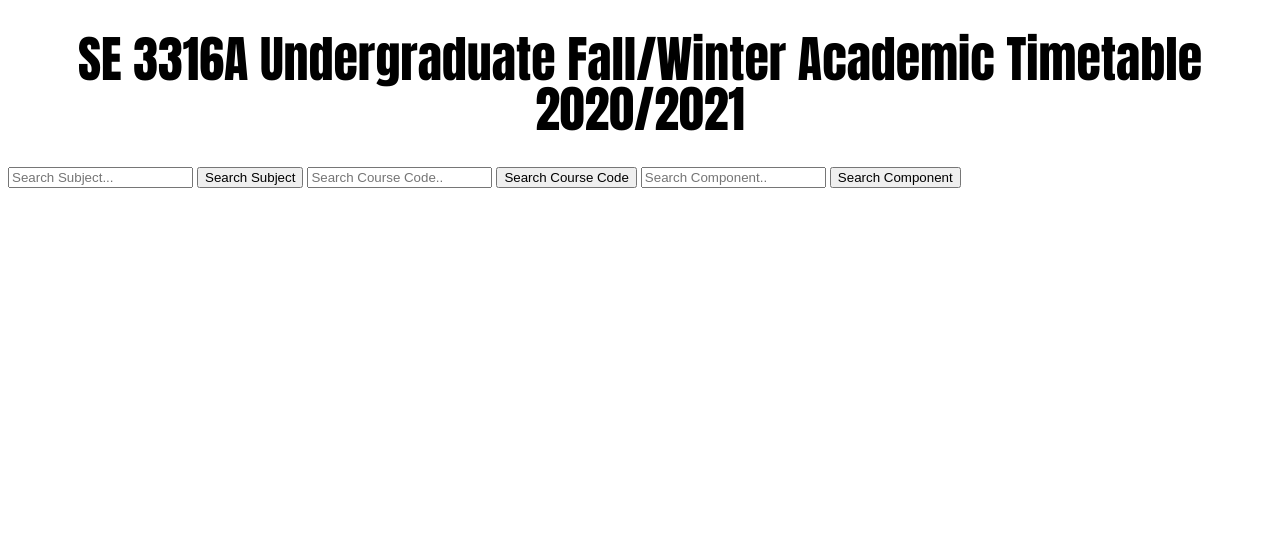
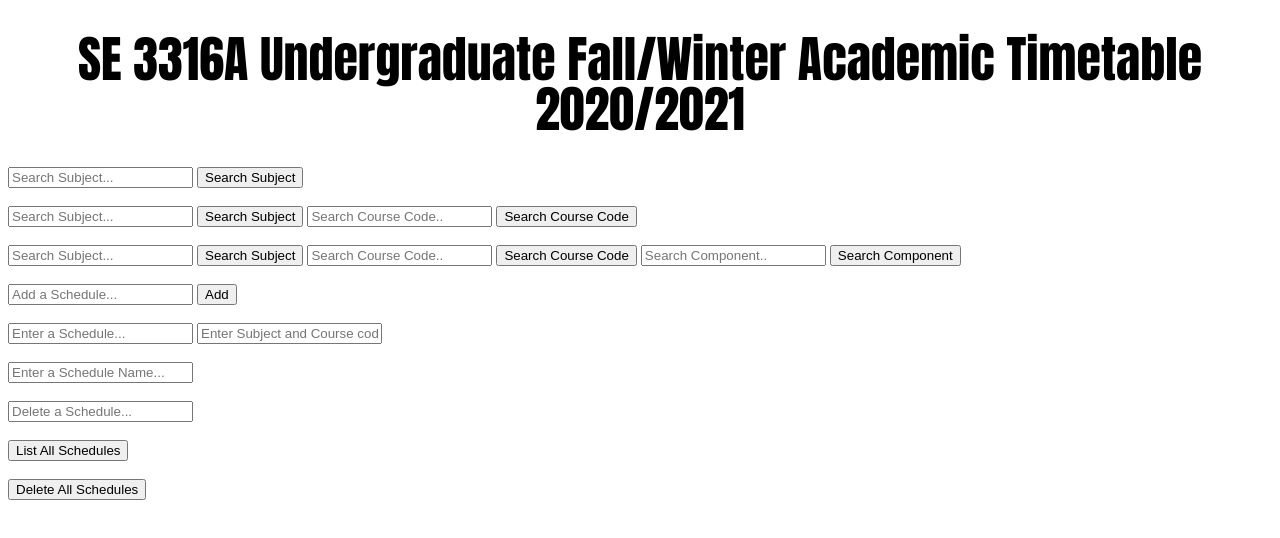
Before and after one commit to kyuyoung0308/Pokemon-Website, a website: page static/index.html in a window 1280 px wide. Drawn offline with Linux system fonts and the light colour scheme.

Commit message:
Refined basic frontend html

```diff
--- a/static/index.html
+++ b/static/index.html
@@ -17,19 +17,38 @@
 <div class = "search">
 
 <form>
-  <input type="text" placeholder="Search Subject..." name="Search Subject" id="subject" oninput = "searchingNumber()">
-  <input type="submit" name="Search Subject" value="Search Subject" onClick="searchNumber()">
+  <input type="text" placeholder="Search Subject..." name="Search Subject" id="subject">
+  <input type="submit" id="subjectSearch" name="Search Subject" value="Search Subject"><br><br>
 
-  <input type="text" placeholder="Search Course Code.." name="Search Course Code" id="courseCode" oninput = "searchingName()">
-  <input type="submit" name="Search Course Code" value="Search Course Code" onClick="searchName()">
+  <input type="text" placeholder="Search Subject..." name="Search Subject" id="subject2">
+  <input type="submit" id="subjectSearch2" name="Search Subject" value="Search Subject">
+  <input type="text" placeholder="Search Course Code.." name="Search Course Code" id="courseCode">
+  <input type="submit" name="Search Course Code" value="Search Course Code"><br><br>
 
+  <input type="text" placeholder="Search Subject..." name="Search Subject" id="subject3">
+  <input type="submit" id="subjectSearch3" name="Search Subject" value="Search Subject">
+  <input type="text" placeholder="Search Course Code.." name="Search Course Code" id="courseCode">
+  <input type="submit" name="Search Course Code" value="Search Course Code">
   <input type="text" placeholder="Search Component.." name="Search Component" id="component" oninput = "searchingName()">
-  <input type="submit" name="Search Component" value="Search Component" onClick="searchName()">
+  <input type="submit" name="Search Component" value="Search Component" onClick="searchName()"><br><br>
 
+  <input type="text" placeholder="Add a Schedule..." id="add" >
+  <button onclick = "addSchedule()">Add</button><br><br>
+
+  <input type="text" placeholder="Enter a Schedule...">
+  <input type="text" placeholder="Enter Subject and Course code..."><br><br>
+
+  <input type="text" placeholder="Enter a Schedule Name..."><br><br>
+
+  <input type="text" placeholder="Delete a Schedule..."><br><br>
+
+  <input type="button" name="View All" value="List All Schedules"><br><br>
+
+  <input type="button" name="Delete All" value="Delete All Schedules"><br><br>
 
 </form>
 </div>
 <!-- Embedded JavaScript go here -->
-<script src="app.js"></script>
+<script src="script.js"></script>
 </body>
 </html>
```
